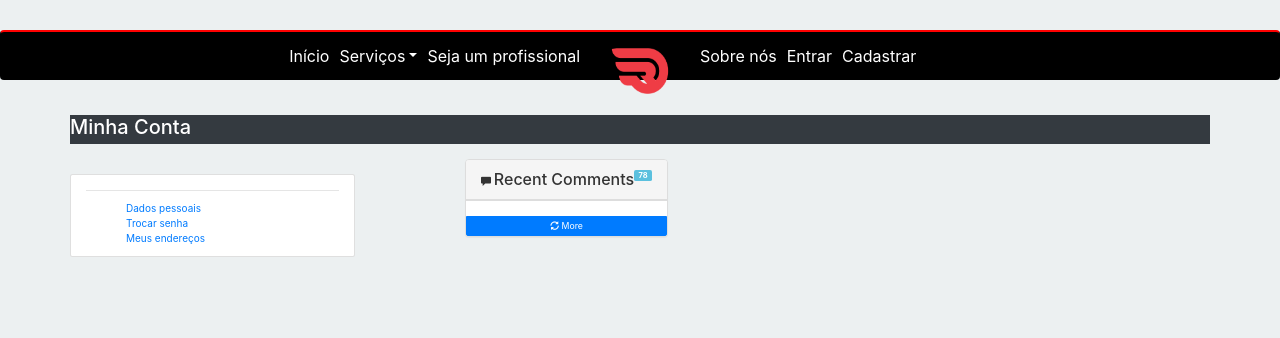
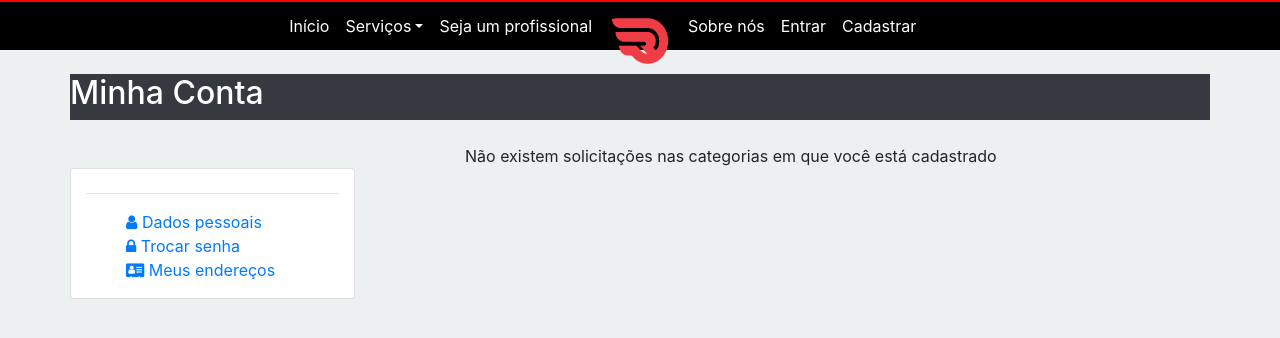
Before and after one commit to doyleSM/projeto2-ruffus, a Django app: template orcamentos/templates/orcamentos/solicitacoes_prestador.html in a window 1280 px wide. Shown: the top 338 px of the page. Run offline with Django 3.2, Linux system fonts and the light colour scheme; the template is opened without the code that fills it, so the values that code supplies are empty; some libraries are stand-ins or nearby versions.

Commit message:
padronizacao tela orcamentos prestador

```diff
--- a/orcamentos/templates/orcamentos/solicitacoes_prestador.html
+++ b/orcamentos/templates/orcamentos/solicitacoes_prestador.html
@@ -1,71 +1,31 @@
 {% extends 'usuarios/minha_conta_cliente.html' %}
 {% load static %}
-{% block script %}
-    <link href="{% static 'bootstrap/css/prestador_lista_solicitacoes.css' %}" rel="stylesheet">
-    <link href="//netdna.bootstrapcdn.com/bootstrap/3.0.0/css/bootstrap.min.css" rel="stylesheet">
+{% block conta %}
+
+
+    {% if not solicitacoes %}
+        <span id="notifications" class="">
+            Não existem solicitações nas categorias em que você está cadastrado
+        </span>
+        {% else %}
+    {% for solicitacao in solicitacoes %}
+            <div class="my-3 p-3 bg-white rounded box-shadow" style="margin-left: -50px; ">
+                <p class="media-body pb-3 mb-0 lh-125 border-bottom border-gray">
+                        <strong class="text-gray-dark">
+                            {{ solicitacao.servico }}
+                        </strong>
+                </p>
+                <div class="media pt-3">
+                    <p class="media-body pb-3 mb-0 small lh-125 border-bottom border-gray">
+                        <strong class="text-gray-dark">Serviço: </strong> {{ solicitacao.servico }}
+                        <strong class=""><br>Endereco: </strong>{{ solicitacao.endereco }}
+                        <strong class=""><br>Cliente: </strong>{{ solicitacao.cliente }}
+                        <strong class="d-block">Descrição:</strong>{{ solicitacao.descricao }}
+                    </p>
+                </div>
+                <a href="{% url 'orcamentos:novo_orcamento' solicitacao.id %}"><button type="button" class="btn btn-sm btn-outline-primary">Dar um orçamento</button></a>
+            </div>
+    {% endfor %}
+    {% endif %}
 
 {% endblock %}
-
-{% block conta %}
-
-    <div class="container">
-    <div class="row">
-        <div class="panel panel-default widget">
-            <div class="panel-heading">
-                <span class="glyphicon glyphicon-comment"></span>
-                <h3 class="panel-title">
-                    Recent Comments</h3>
-                <span class="label label-info">
-                    78</span>
-            </div>
-            <div class="panel-body">
-                <ul class="list-group">
-                    <li class="list-group-item">
-                        <div class="row">
-                            {% for solicitacao in solicitacoes %}
-                            <div class="col-xs-2 col-md-1">
-                                <img src="http://placehold.it/80" class="img-circle img-responsive" alt="" /></div>
-                            <div class="col-xs-10 col-md-11">
-                                <div>
-                                    <a href="http://www.jquery2dotnet.com/2013/10/google-style-login-page-desing-usign.html">
-                                        {{ solicitacao.servico }}</a>
-                                    <div class="mic-info">
-                                        By: <a href="#">{{ solicitacao.cliente }} </a> {{ solicitacao.hora_solicitacao }}
-                                    </div>
-                                </div>
-                                <div class="comment-text">
-                                    {{ solicitacao.descricao }}
-                                </div>
-                                <div class="comment-text">
-                                    {{ solicitacao.endereco }}
-                                </div>
-                                <div class="action">
-                                    <button type="button" class="btn btn-primary btn-xs" title="Edit">
-                                        <a href="{% url 'orcamentos:novo_orcamento' solicitacao.id %}"><span class="glyphicon glyphicon-pencil">Dar um orçamento</span></a>
-                                    </button>
-                                    <button type="button" class="btn btn-success btn-xs" title="Approved">
-                                        <span class="glyphicon glyphicon-ok"></span>
-                                    </button>
-                                    <button type="button" class="btn btn-danger btn-xs" title="Delete">
-                                        <span class="glyphicon glyphicon-trash"></span>
-                                    </button>
-                                </div>
-                            </div>
-                            {% endfor %}
-                        </div>
-                    </li>
-                </ul>
-                <a href="#" class="btn btn-primary btn-sm btn-block" role="button"><span class="glyphicon glyphicon-refresh"></span> More</a>
-            </div>
-        </div>
-    </div>
-</div>
-
-
-{% for solicitacao in solicitacoes %}
-    -  -
-    {{ solicitacao.aberta }} -  -
-     -
-    <br/>
-{% endfor %}
-{% endblock %}
```
